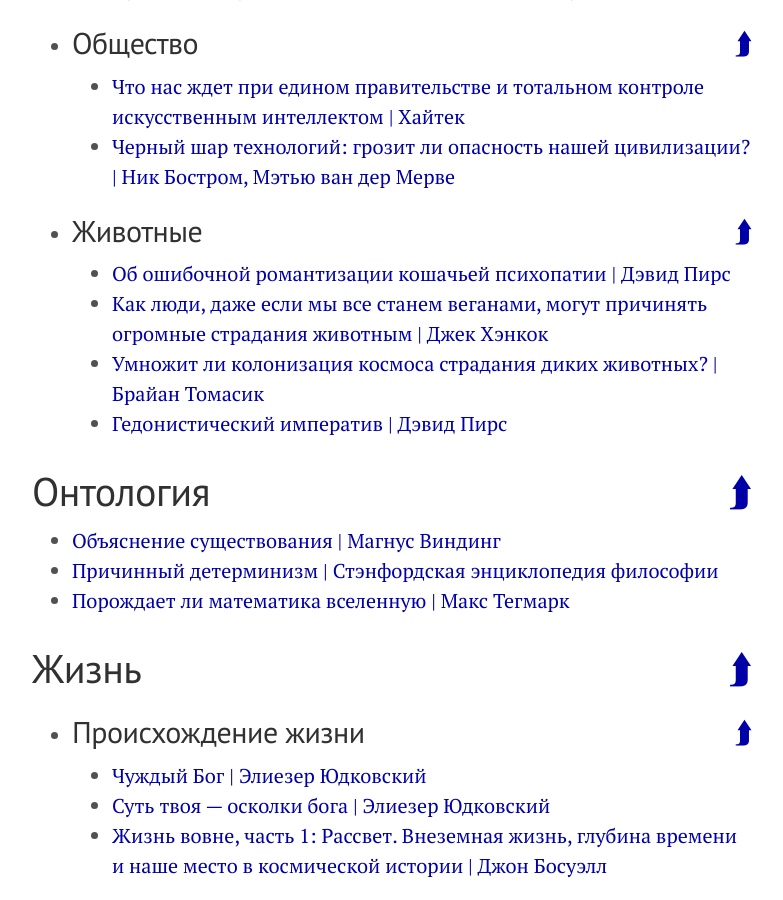
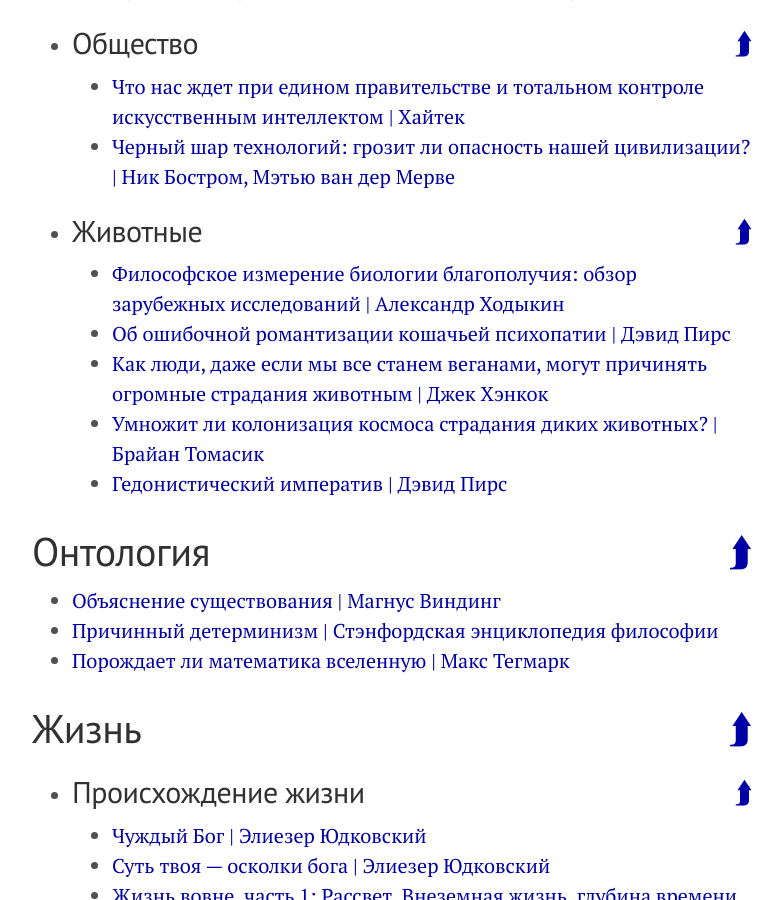
Before and after one commit to ReducingSuffering/reducingsuffering.github.io, a Jekyll site: the page built from index.md, in a window 1280 px wide and 900 px high, scrolled down 14714 px. Shown: the whole window, without its empty margins (248-1031 px from the left). Built offline with Jekyll 4.4.1, drawn with Linux system fonts in a browser that asks for light colours.

Commit message:
Update technology.html

```diff
--- a/_lists/technology.html
+++ b/_lists/technology.html
@@ -47,6 +47,7 @@ sublists:
 - title: Животные
   mark: animal_future
   nodes:
+  - 532 # Философское измерение биологии благополучия: обзор зарубежных исследований
   - 176 # Об ошибочной романтизации кошачьей психопатии — Дэвид Пирс
   - 316 # Как люди, даже если мы все станем веганами, могут причинять огромные страдания животным — Humane Hancock
   - 222 # Умножит ли колонизация космоса страдания диких животных? — Брайан Томасик
```
